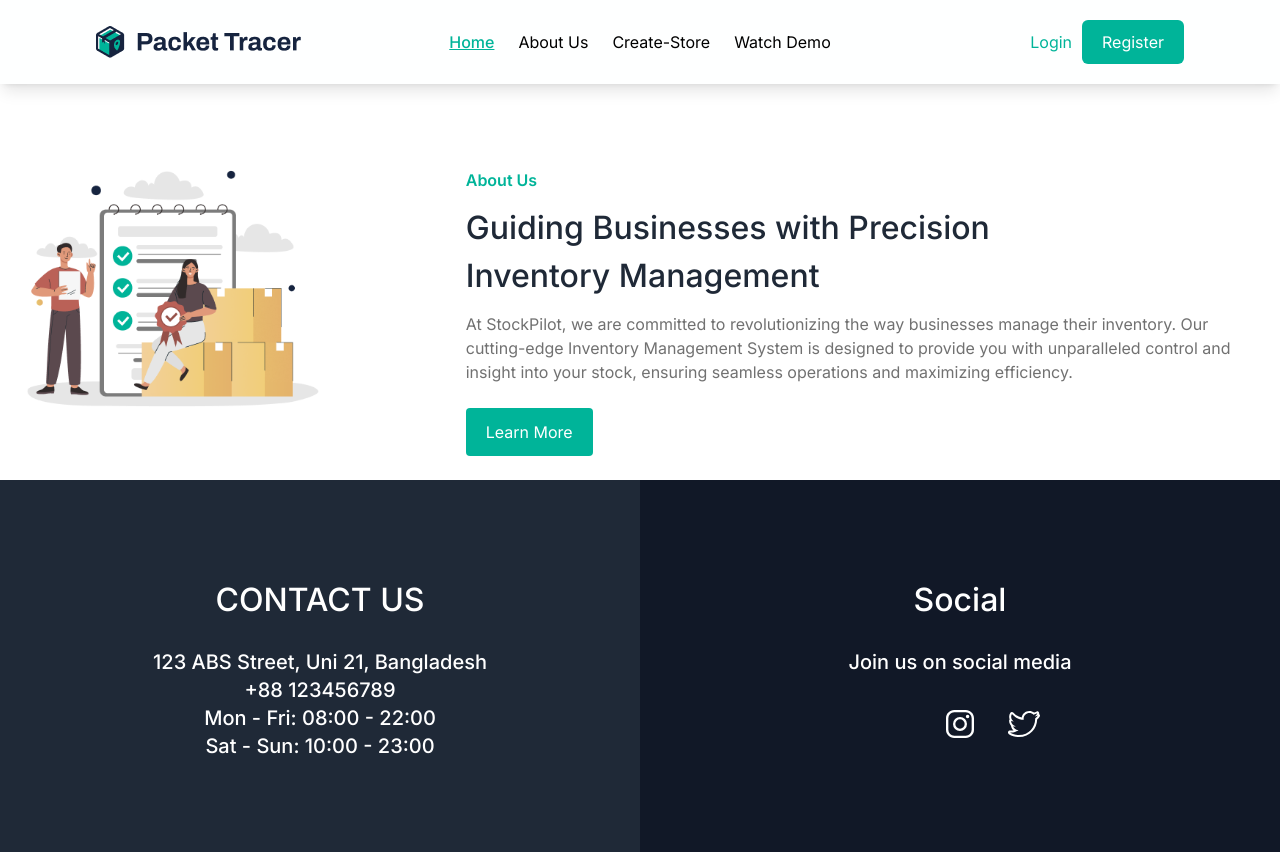
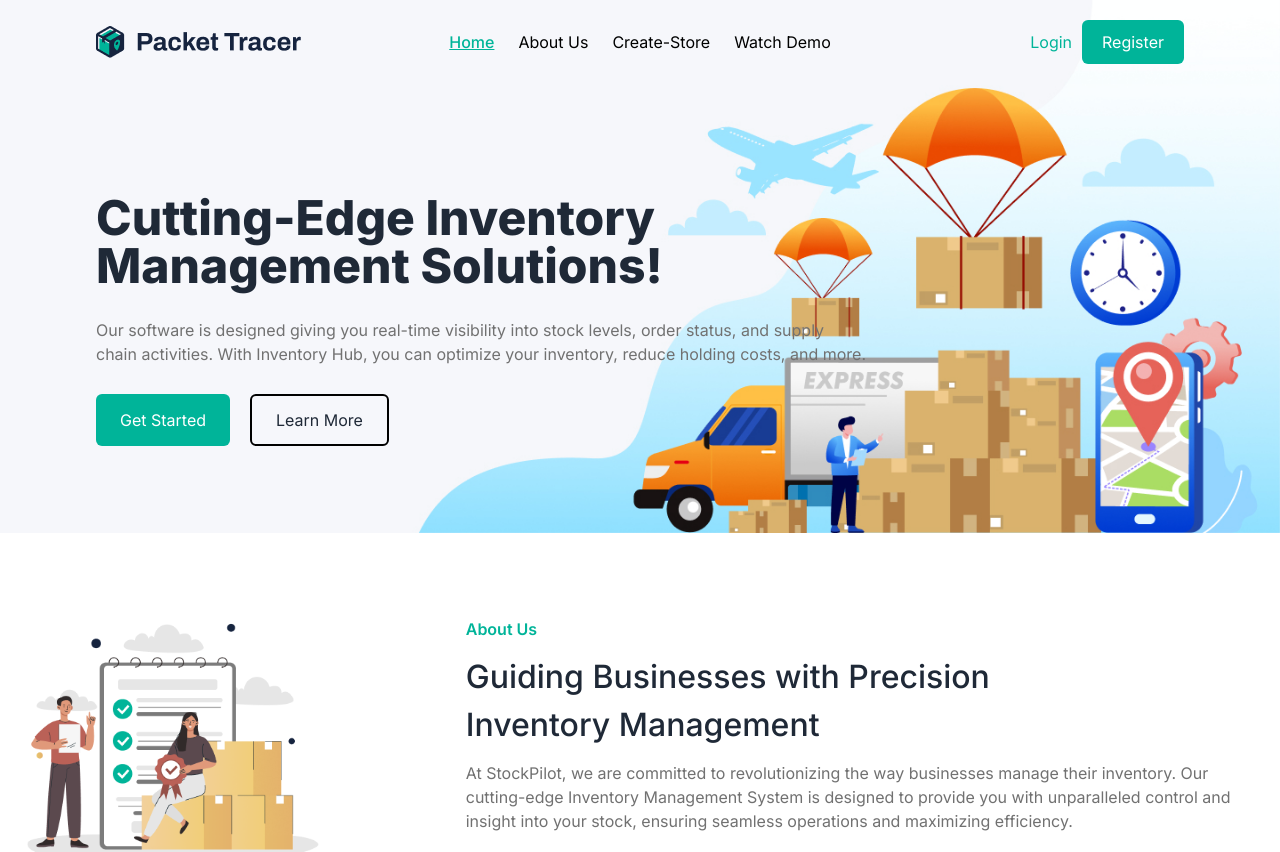
Before and after one commit to Shuvo0414/inventory-management, a React (Vite) app: page / in a window 1280 px wide. Shown: the top 852 px of the page. Built offline with nearby package versions, Linux system fonts and the light colour scheme; no server answers; some icons are missing.

Commit message:
added banner section

```diff
--- a/src/components/AboutOus/AboutOus.jsx
+++ b/src/components/AboutOus/AboutOus.jsx
@@ -2,7 +2,7 @@ import image from "../../assets/about.png";
 import Button from "../../pages/shared/Button/Button";
 const AboutOus = () => {
   return (
-    <div className=" max-w-screen-xl mx-auto flex flex-col lg:flex-row justify-center mt-[60px] lg:gap-[144px] p-6">
+    <div className=" max-w-screen-xl mx-auto flex flex-col lg:flex-row justify-center items-center mt-[60px] lg:gap-[144px] p-6">
       <div>
         <img className=" w-[800px]" src={image} alt="" />
       </div>
--- /dev/null
+++ b/src/components/Banner/Banner.jsx
@@ -0,0 +1,32 @@
+import bannerImg from "../../assets/banner.jpg";
+const Banner = () => {
+  return (
+    <div>
+      <img className=" relative w-full" src={bannerImg} alt="banner iamge" />
+      <div className="absolute flex items-center left-0 top-0  h-[80vh] ">
+        <div className=" hidden lg:block  lg:space-y-7 lg:pl-24 ">
+          <h2 className=" lg:text-5xl font-extrabold">
+            Cutting-Edge Inventory <br />
+            Management Solutions!
+          </h2>
+          <p className=" text-base text-[#717171] ">
+            Our software is designed giving you real-time visibility into stock
+            levels, order status, and supply
+            <br /> chain activities. With Inventory Hub, you can optimize your
+            inventory, reduce holding costs, and more.
+          </p>
+          <div className="flex">
+            <button className="text-white rounded-md py-3 px-6 bg-[#00B499] mr-5">
+              Get Started
+            </button>
+            <button className=" rounded-md py-3 px-6 border-solid border-2 border-black ">
+              Learn More
+            </button>
+          </div>
+        </div>
+      </div>
+    </div>
+  );
+};
+
+export default Banner;
--- a/src/components/Navbar/Navbar.jsx
+++ b/src/components/Navbar/Navbar.jsx
@@ -69,7 +69,7 @@ const Navbar = () => {
 
   return (
     <>
-      <div className="navbar shadow-lg  bg-[#F5F7FA] bg-opacity-10 text-black py-5 px-3 lg:px-24 ">
+      <div className="navbar fixed z-10  bg-[#F5F7FA] bg-opacity-10 text-black py-5 px-3 lg:px-24 ">
         <div className="navbar-start">
           <div className="dropdown">
             <label tabIndex={0} className=" lg:hidden">
--- a/src/pages/Home/Home.jsx
+++ b/src/pages/Home/Home.jsx
@@ -1,5 +1,6 @@
 import { Helmet } from "react-helmet-async";
 import AboutOus from "../../components/AboutOus/AboutOus";
+import Banner from "../../components/Banner/Banner";
 
 const Home = () => {
   return (
@@ -7,6 +8,7 @@ const Home = () => {
       <Helmet>
         <title> Home</title>
       </Helmet>
+      <Banner></Banner>
       <AboutOus></AboutOus>
     </div>
   );
```
